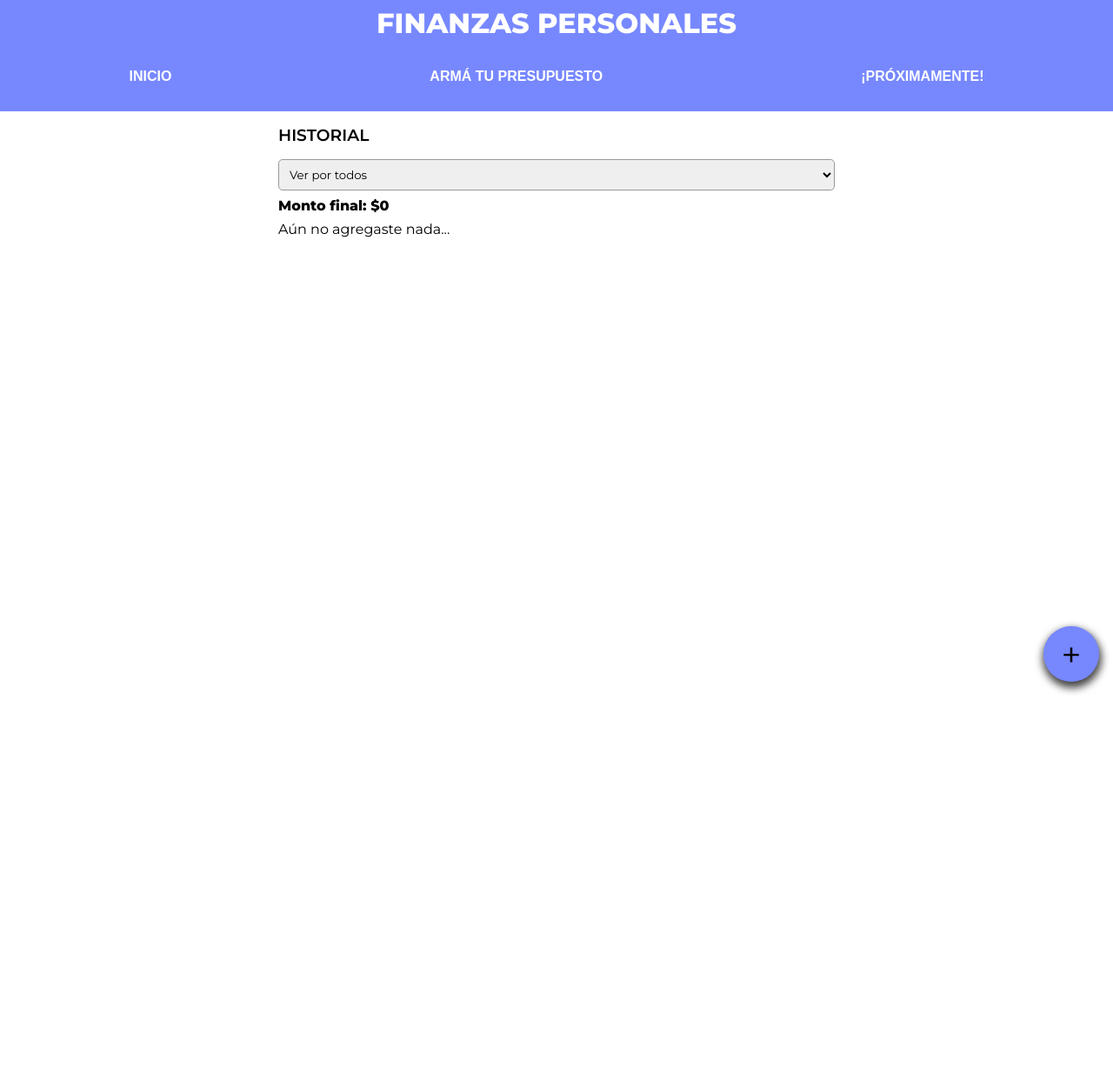
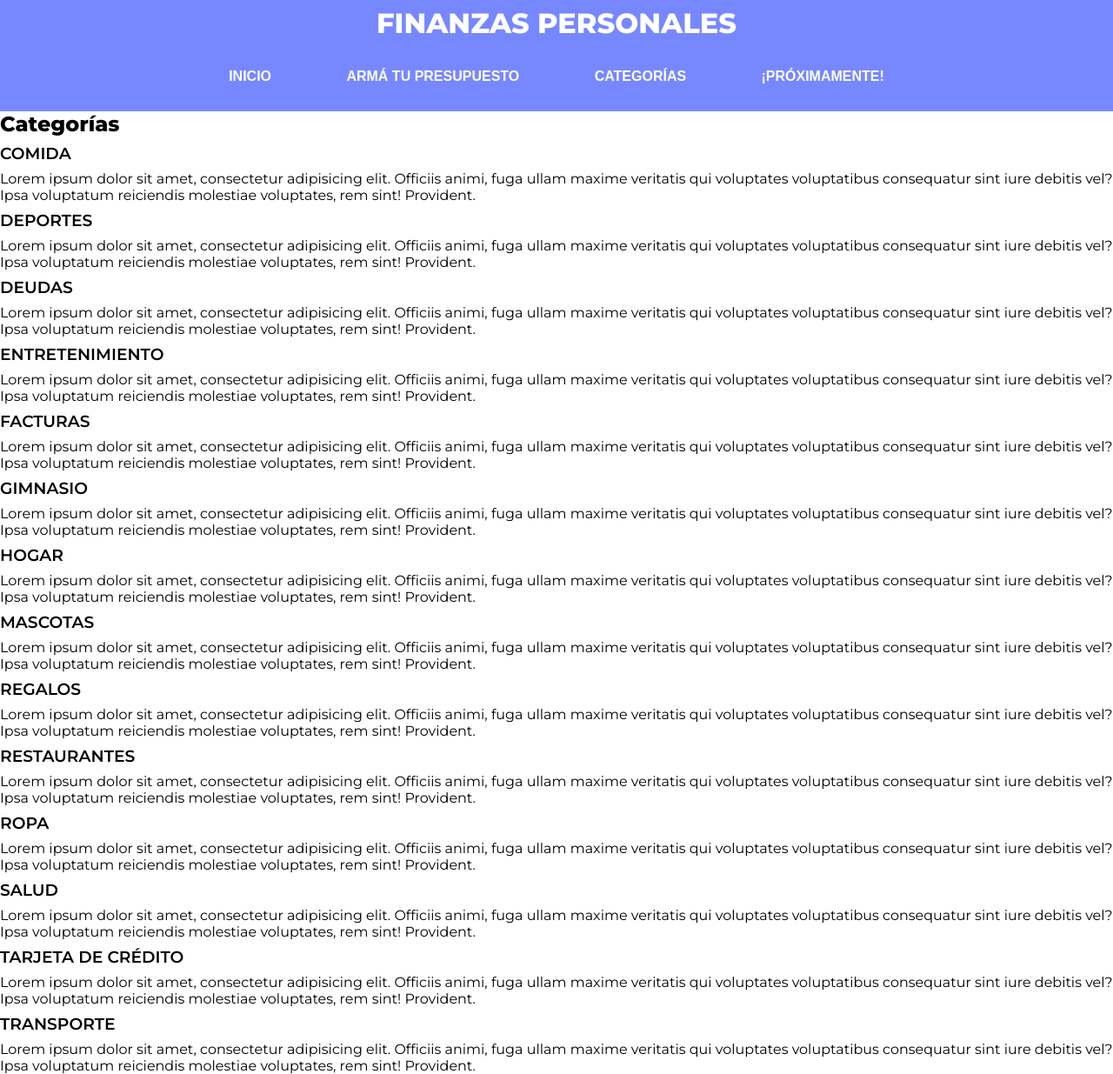
Before and after one commit to FranciscoJoseLavalle/finanzasreact, a React (Create React App) app: page /categorias in a window 1280 px wide. Shown: the whole page at 87% size. Before the commit the page ends 800 px from the top, so only its background shows below. Built offline with nearby package versions, Linux system fonts and the light colour scheme.

Commit message:
Cambios al Nav y agrego categorias

```diff
--- a/src/App.jsx
+++ b/src/App.jsx
@@ -1,5 +1,7 @@
 import './App.css';
 import Historial from './components/Historial/Historial';
+import Presupuesto from './components/Presupuesto/Presupuesto';
+import Categorias from './components/Categorias/Categorias';
 import NavBar from './components/NavBar/NavBar';
 import { BrowserRouter, Routes, Route, Navigate } from 'react-router-dom';
 import ModalContextProvider from './context/ModalContext';
@@ -11,7 +13,8 @@ function App() {
         <NavBar />
         <Routes>
           <Route path='/' element={<Historial />} />
-          <Route path='/:type' element={<Historial />} />
+          <Route path='/presupuesto' element={<Presupuesto />} />
+          <Route path='/categorias' element={<Categorias />} />
 
           <Route path='/*' element={<Navigate to='/' replace />} />
         </Routes>
--- /dev/null
+++ b/src/components/Categorias/Categorias.jsx
@@ -0,0 +1,69 @@
+import './Categorias.css';
+
+function Categorias() {
+  return (
+    <>
+      <h2>Categorías</h2>
+      <ul>
+        <li>
+          <h3>Comida</h3>
+          <p>Lorem ipsum dolor sit amet, consectetur adipisicing elit. Officiis animi, fuga ullam maxime veritatis qui voluptates voluptatibus consequatur sint iure debitis vel? Ipsa voluptatum reiciendis molestiae voluptates, rem sint! Provident.</p>
+        </li>
+        <li>
+          <h3>Deportes</h3>
+          <p>Lorem ipsum dolor sit amet, consectetur adipisicing elit. Officiis animi, fuga ullam maxime veritatis qui voluptates voluptatibus consequatur sint iure debitis vel? Ipsa voluptatum reiciendis molestiae voluptates, rem sint! Provident.</p>
+        </li>
+        <li>
+          <h3>Deudas</h3>
+          <p>Lorem ipsum dolor sit amet, consectetur adipisicing elit. Officiis animi, fuga ullam maxime veritatis qui voluptates voluptatibus consequatur sint iure debitis vel? Ipsa voluptatum reiciendis molestiae voluptates, rem sint! Provident.</p>
+        </li>
+        <li>
+          <h3>Entretenimiento</h3>
+          <p>Lorem ipsum dolor sit amet, consectetur adipisicing elit. Officiis animi, fuga ullam maxime veritatis qui voluptates voluptatibus consequatur sint iure debitis vel? Ipsa voluptatum reiciendis molestiae voluptates, rem sint! Provident.</p>
+        </li>
+        <li>
+          <h3>Facturas</h3>
+          <p>Lorem ipsum dolor sit amet, consectetur adipisicing elit. Officiis animi, fuga ullam maxime veritatis qui voluptates voluptatibus consequatur sint iure debitis vel? Ipsa voluptatum reiciendis molestiae voluptates, rem sint! Provident.</p>
+        </li>
+        <li>
+          <h3>Gimnasio</h3>
+          <p>Lorem ipsum dolor sit amet, consectetur adipisicing elit. Officiis animi, fuga ullam maxime veritatis qui voluptates voluptatibus consequatur sint iure debitis vel? Ipsa voluptatum reiciendis molestiae voluptates, rem sint! Provident.</p>
+        </li>
+        <li>
+          <h3>Hogar</h3>
+          <p>Lorem ipsum dolor sit amet, consectetur adipisicing elit. Officiis animi, fuga ullam maxime veritatis qui voluptates voluptatibus consequatur sint iure debitis vel? Ipsa voluptatum reiciendis molestiae voluptates, rem sint! Provident.</p>
+        </li>
+        <li>
+          <h3>Mascotas</h3>
+          <p>Lorem ipsum dolor sit amet, consectetur adipisicing elit. Officiis animi, fuga ullam maxime veritatis qui voluptates voluptatibus consequatur sint iure debitis vel? Ipsa voluptatum reiciendis molestiae voluptates, rem sint! Provident.</p>
+        </li>
+        <li>
+          <h3>Regalos</h3>
+          <p>Lorem ipsum dolor sit amet, consectetur adipisicing elit. Officiis animi, fuga ullam maxime veritatis qui voluptates voluptatibus consequatur sint iure debitis vel? Ipsa voluptatum reiciendis molestiae voluptates, rem sint! Provident.</p>
+        </li>
+        <li>
+          <h3>Restaurantes</h3>
+          <p>Lorem ipsum dolor sit amet, consectetur adipisicing elit. Officiis animi, fuga ullam maxime veritatis qui voluptates voluptatibus consequatur sint iure debitis vel? Ipsa voluptatum reiciendis molestiae voluptates, rem sint! Provident.</p>
+        </li>
+        <li>
+          <h3>Ropa</h3>
+          <p>Lorem ipsum dolor sit amet, consectetur adipisicing elit. Officiis animi, fuga ullam maxime veritatis qui voluptates voluptatibus consequatur sint iure debitis vel? Ipsa voluptatum reiciendis molestiae voluptates, rem sint! Provident.</p>
+        </li>
+        <li>
+          <h3>Salud</h3>
+          <p>Lorem ipsum dolor sit amet, consectetur adipisicing elit. Officiis animi, fuga ullam maxime veritatis qui voluptates voluptatibus consequatur sint iure debitis vel? Ipsa voluptatum reiciendis molestiae voluptates, rem sint! Provident.</p>
+        </li>
+        <li>
+          <h3>Tarjeta de crédito</h3>
+          <p>Lorem ipsum dolor sit amet, consectetur adipisicing elit. Officiis animi, fuga ullam maxime veritatis qui voluptates voluptatibus consequatur sint iure debitis vel? Ipsa voluptatum reiciendis molestiae voluptates, rem sint! Provident.</p>
+        </li>
+        <li>
+          <h3>Transporte</h3>
+          <p>Lorem ipsum dolor sit amet, consectetur adipisicing elit. Officiis animi, fuga ullam maxime veritatis qui voluptates voluptatibus consequatur sint iure debitis vel? Ipsa voluptatum reiciendis molestiae voluptates, rem sint! Provident.</p>
+        </li>
+      </ul>
+    </>
+  )
+}
+
+export default Categorias;
--- a/src/components/Historial/Historial.jsx
+++ b/src/components/Historial/Historial.jsx
@@ -26,7 +26,7 @@ function Historial() {
     return (
         <section className="main__historial">
             <div className="historial-cont">
-                <h3>Historial</h3>
+                <h2>Historial</h2>
                 <HistorialSelect filterAmounts={filterAmounts}/>
                 <h4 className="montoTotal">Monto final: ${finalAmount}</h4>
                 <div className="main__historial-cont">
--- a/src/components/NavBar/NavBar.css
+++ b/src/components/NavBar/NavBar.css
@@ -47,7 +47,7 @@ h3 {
 }
 .header__cont {
     display: flex;
-    justify-content: flex-end;
+    justify-content: flex-start;
     width: 100%;
     position: relative;
     padding: .5rem;
@@ -65,8 +65,8 @@ h3 {
 @media (max-width: 430px) {
     .header__title {
         font-size: 1.6rem;
-        right: auto;
-        left: .5rem;
+        left: auto;
+        right: .5rem;
     }
 }
 @media (max-width: 400px) {
@@ -83,16 +83,24 @@ h3 {
 .toggle-button {
     display: none;
 }
+.header__ul {
+    display: flex;
+    align-items: center;
+    width: 100%;
+    gap: 4rem;
+    justify-content: space-around;
+    padding: 2rem;
+}
 @media (max-width: 768px) {
     .header__navbar {
-        display: flex;
+        display: none;
         width: 100%;
         background: #78f;
-        position: fixed;
-        left: 0;
+        position: absolute;
         top: 5rem;
-        width: 100%;
         left: 100%;
+        width: 70%;
+        height: calc(100% - 5rem);
         transition: all .3s;
     }
     .toggle-button {
@@ -102,23 +110,25 @@ h3 {
         font-size: 1.5rem;
     }
     .header__ul {
+        display: flex;
         flex-direction: column;
-    }
-    .header__nav__item {
-        margin-bottom: 1rem;
+        align-items: flex-start;
     }
 }
-.header__navbar {
-    width: 100%;
+@media (max-width: 419px) {
+    .header__navbar {
+        width: 75%;
+    }
 }
-
-.header__ul {
-    display: flex;
-    align-items: center;
-    width: 100%;
-    gap: 4rem;
-    justify-content: space-around;
-    padding: 2rem;
+@media (max-width: 390px) {
+    .header__navbar {
+        width: 80%;
+    }
+}
+@media (max-width: 357px) {
+    .header__navbar {
+        width: 90%;
+    }
 }
 .header__ul li {
     list-style: none;
@@ -137,7 +147,22 @@ h3 {
     background-color: #0008;
 }
 .nav-menu_visible {
+    display: flex;
     left: 0;
+    animation: nav;
+    animation-duration: .4s;
+}
+@keyframes nav {
+    0% {
+        left: -100%;
+    }
+    100% {
+        left: 0;
+    }
+}
+
+.no-scroll {
+    overflow: hidden;
 }
 
 @media (min-width: 768px) {
--- a/src/components/NavBar/NavBar.jsx
+++ b/src/components/NavBar/NavBar.jsx
@@ -7,11 +7,13 @@ function NavBar() {
     function openNav() {
         const burgas = document.querySelectorAll('.burgas');
         const navBar = document.getElementById("navBar");
+        const body = document.querySelector('body');
 
-        burgas[0].classList.toggle('burga0')
-        burgas[1].classList.toggle('burga1')
-        burgas[2].classList.toggle('burga2')
+        burgas[0].classList.toggle('burga0');
+        burgas[1].classList.toggle('burga1');
+        burgas[2].classList.toggle('burga2');
         navBar.classList.toggle("nav-menu_visible");
+        body.classList.toggle('no-scroll');
     }
 
     return (
@@ -21,8 +23,6 @@ function NavBar() {
 
                 <div className="header__cont">
                     <h1 className="header__title">Finanzas personales</h1>
-                    <button className="header__button" type="button">¡Empezá ya!</button>
-
                     <Burgas openNav={openNav} />
                 </div>
 
@@ -32,8 +32,14 @@ function NavBar() {
                             <Link className="header__nav__item" to="/">Inicio</Link>
                         </li>
                         <li>
-                            <Link className="header__nav__item" to="/">Armá tu presupuesto</Link>
+                            <Link className="header__nav__item" to="/Presupuesto">Armá tu presupuesto</Link>
                         </li>
+                        <li>
+                            <Link className="header__nav__item" to="/Categorias">Categorías</Link>
+                        </li>
+                        {/* <li>
+                            <Link className="header__nav__item" to="/Presupuesto">Gráfico</Link>
+                        </li> */}
                         <li>
                             <Link className="header__nav__item" to="/">¡Próximamente!</Link>
                         </li>
--- /dev/null
+++ b/src/components/Presupuesto/Presupuesto.jsx
@@ -0,0 +1,9 @@
+import './Presupuesto.css';
+
+function Presupuesto() {
+  return (
+    <h2>Próximamente</h2>
+  )
+}
+
+export default Presupuesto;
```
Also changed, not shown: src/components/Categorias/Categorias.css (added), src/components/Presupuesto/Presupuesto.css (added).
